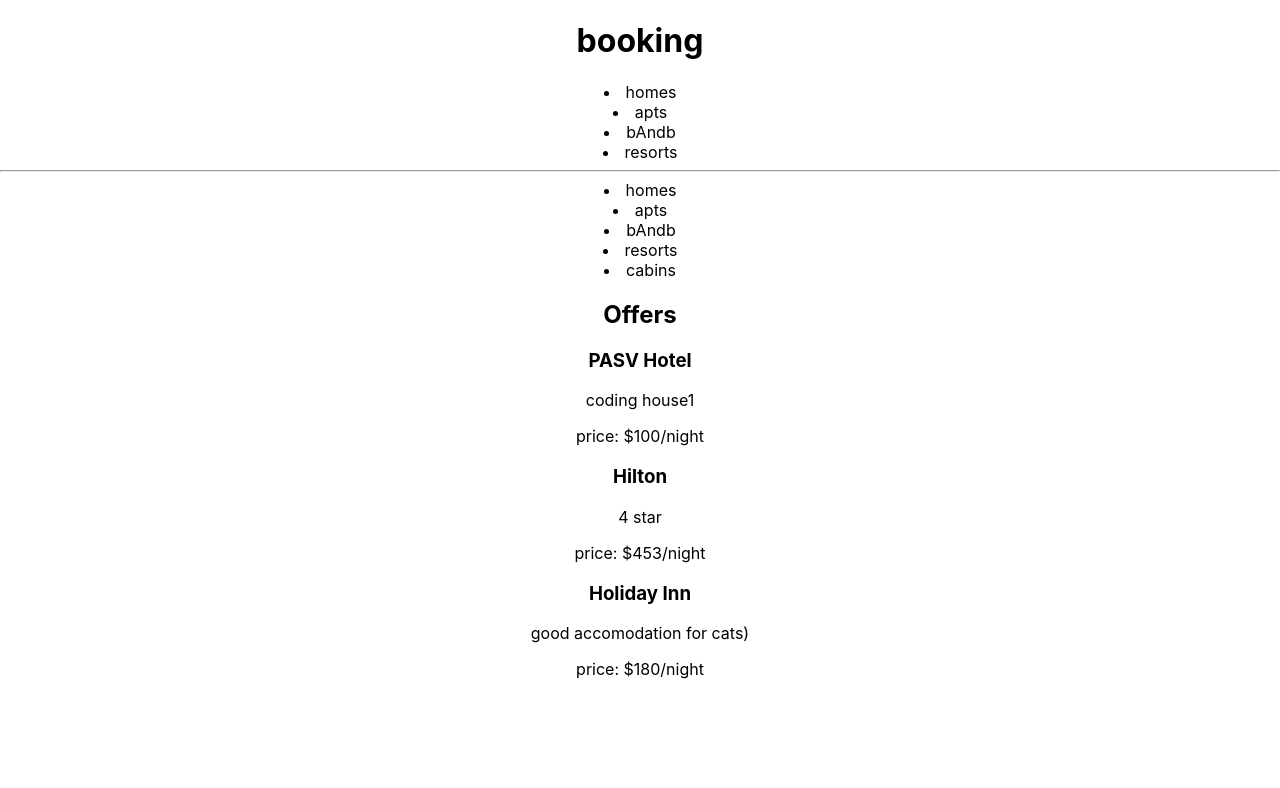
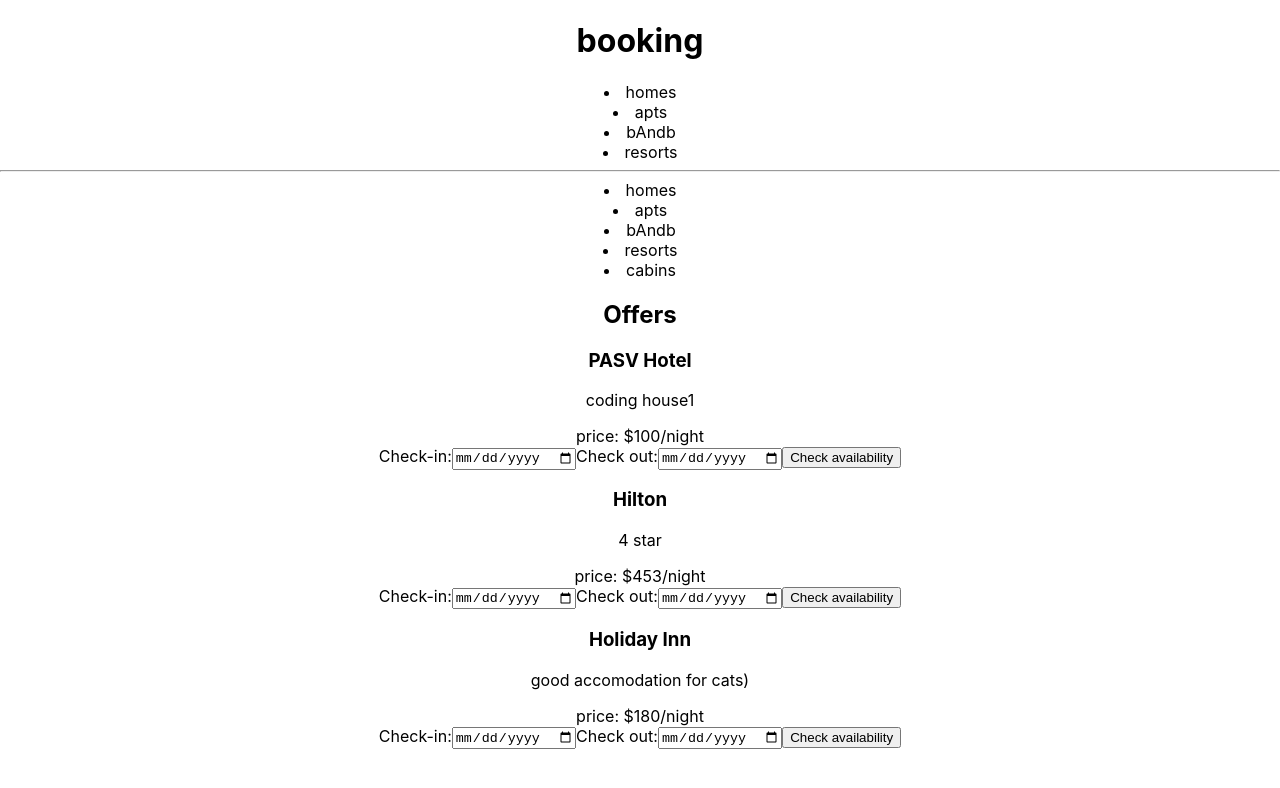
Before and after one commit to YehorKholodiuk/BookingPropsWorkout, a React (Create React App) app: page / in a window 1280 px wide. Shown: the top 788 px of the page. Built offline with nearby package versions, Linux system fonts and the light colour scheme.

Commit message:
initial commit

```diff
--- /dev/null
+++ b/src/Availability.js
@@ -0,0 +1,15 @@
+import React from 'react';
+
+const Availability = () => {
+    return (
+        <div>
+            Check-in:
+            <input type='date'/>
+            Check out:
+            <input type='date'/>
+            <button>Check availability</button>
+        </div>
+    );
+};
+
+export default Availability;
--- a/src/BookingItem.js
+++ b/src/BookingItem.js
@@ -1,4 +1,5 @@
 import React from 'react';
+import Availability from "./Availability";
 
 const BookingItem = (props) => {
     return (
@@ -6,6 +7,7 @@
             <h3>{props.offer.name}</h3>
             <p>{props.offer.description}</p>
             <div>price: ${props.offer.price}/night</div>
+            <Availability/>
         </div>
     );
 };
```
